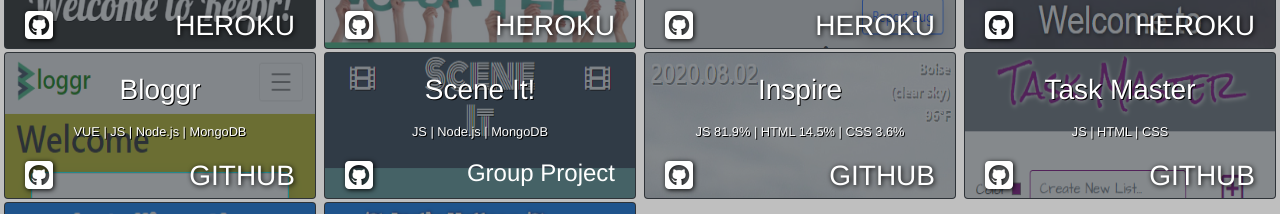
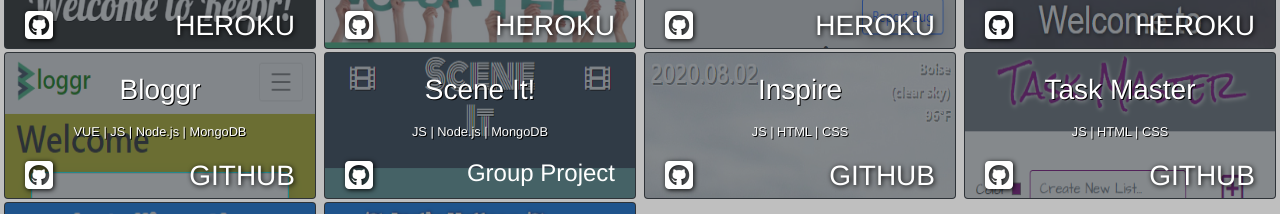
Before and after one commit to JustinMattson/landing-vue, a Vue app: page / in a window 1280 px wide. Shown: the part 1560-1774 px from the top of the page. Built offline with nearby package versions, Linux system fonts and the light colour scheme.

Commit message:
removed % from #4

```diff
--- a/src/views/Home.vue
+++ b/src/views/Home.vue
@@ -310,7 +310,7 @@
           <div class="card-img-overlay">
             <h3 class="card-title text-shadow">Inspire</h3>
             <p class="card-text text-shadow">
-              <small>JS 81.9% | HTML 14.5% | CSS 3.6%</small>
+              <small>JS | HTML | CSS</small>
             </p>
             <span class="d-flex justify-content-between">
               <a
```
